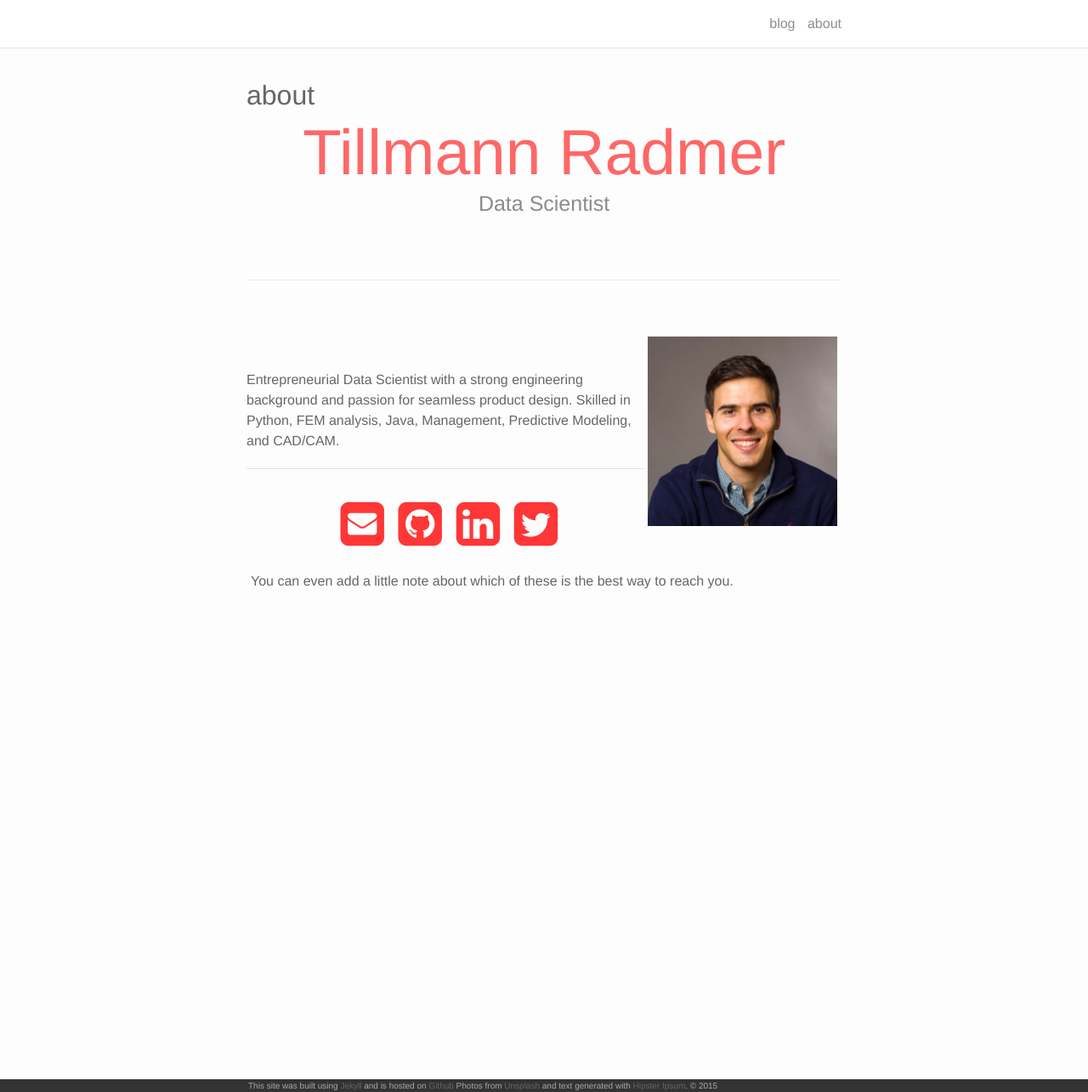
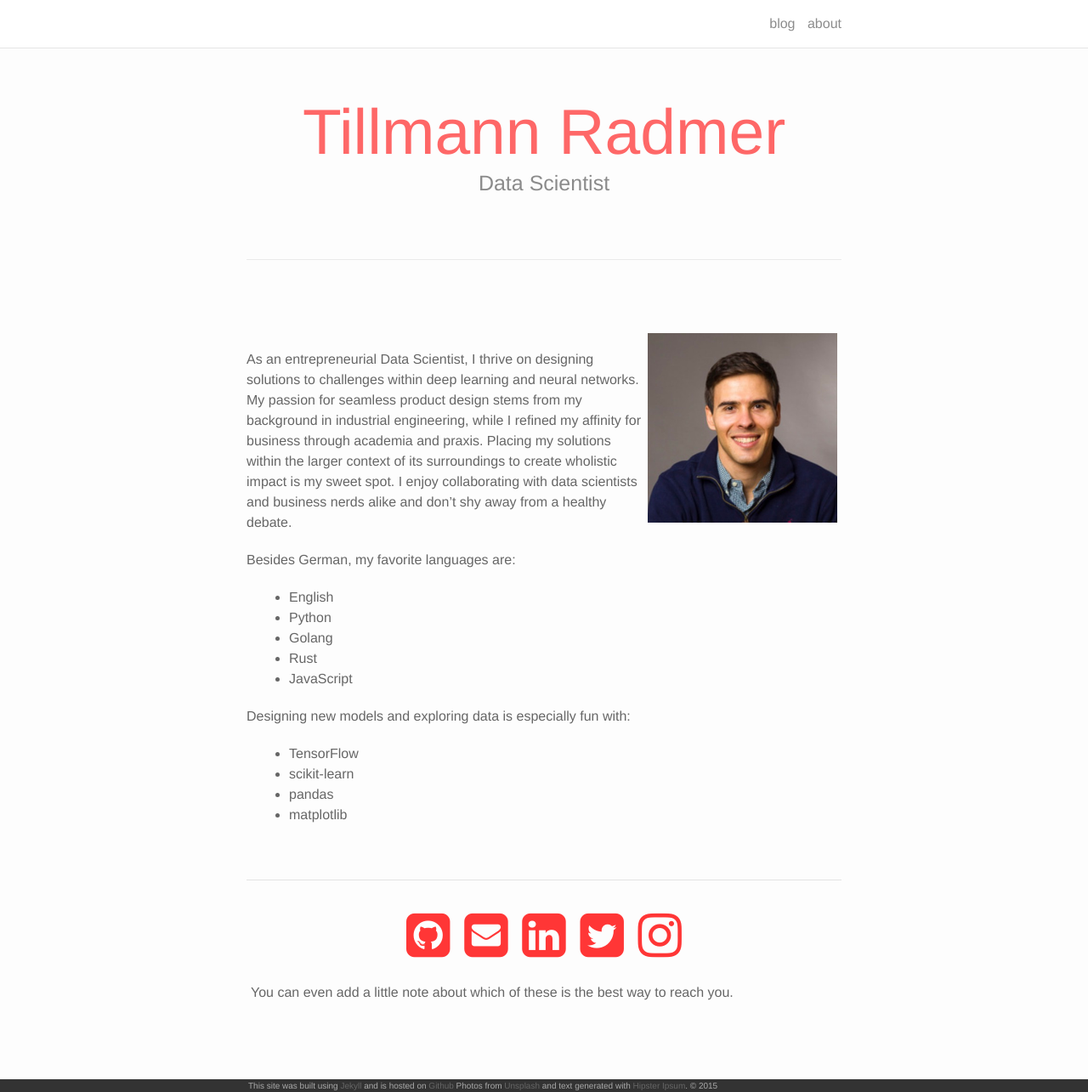
Before and after one commit to radmerti/radmerti.github.io, a Jekyll site: the page built from about.md, in a window 1280 px wide and 1285 px high. Shown: the whole window at 85% size. Built offline with Jekyll 4.4.1, drawn with Linux system fonts in a browser that asks for light colours; nearby versions of some CDN libraries.

Commit message:
Updated about page content and social links.

```diff
--- a/_config.yml
+++ b/_config.yml
@@ -10,6 +10,7 @@ author:
   github_username: radmerti
   linkedin_username: tillmannradmer
   twitter_username: till_tweets
+  instagram_username: tillmannradmer
 
 # Build settings
 markdown: kramdown
--- a/_includes/header.html
+++ b/_includes/header.html
@@ -5,8 +5,8 @@
         <!-- {{ site.title }} instead of blog -->
         <a class="page-link" href="{{ site.baseurl }}/">blog</a>
         {% for page in site.pages %}
-          {% if page.title %}
-            <a class="page-link" href="{{ page.url | prepend: site.baseurl }}">{{ page.title }}</a>
+          {% if page.button %}
+            <a class="page-link" href="{{ page.url | prepend: site.baseurl }}">{{ page.button }}</a>
           {% endif %}
         {% endfor %}
       </div>
--- a/_layouts/page.html
+++ b/_layouts/page.html
@@ -3,10 +3,18 @@ layout: default
 ---
 <div class="post">
 
-  <header class="post-header">
+  <div class="header-bar">
+    <h1>{{ page.title }}</h1>
+    <h2>{{ page.description }}</h2>
+    <br/>
+    <hr>
+    <br/>
+  </div>
+
+  <!-- <header class="post-header">
     <h1 class="post-title">{{ page.title }}</h1>
     <h5 class="post-description">{{ page.description }}</h5>
-  </header>
+  </header> -->
 
   <article class="post-content">
     {{ content }}
--- a/about.md
+++ b/about.md
@@ -1,29 +1,38 @@
 ---
 layout: page
-title: about
+button: about
+title: Tillmann Radmer
+description: Data Scientist
 permalink: /about/
 ---
-
-<div class="header-bar">
-  <h1>{{ site.author.first_name }} {{ site.author.last_name }}</h1>
-  <h2>Data Scientist</h2>
-  <br/>
-  <hr>
-  <br/>
-</div>
-
 <img class="col one right" src="/img/prof_pic.jpg">
 
 <br/>
-Entrepreneurial Data Scientist with a strong engineering background and passion for seamless product design. Skilled in Python, FEM analysis, Java, Management, Predictive Modeling, and CAD/CAM.
+As an entrepreneurial Data Scientist, I thrive on designing solutions to challenges within deep learning and neural networks. My passion for seamless product design stems from my background in industrial engineering, while I refined my affinity for business through academia and praxis. Placing my solutions within the larger context of its surroundings to create wholistic impact is my sweet spot. I enjoy collaborating with data scientists and business nerds alike and don't shy away from a healthy debate.
+
+Besides German, my favorite languages are:
+- English
+- Python
+- Golang
+- Rust
+- JavaScript
+
+Designing new models and exploring data is especially fun with:
+- TensorFlow
+- scikit-learn
+- pandas
+- matplotlib
+
+
 <br/>
 <hr/>
 <br/>
 <span class="contacticon center">
+	<a href="https://github.com/{{ site.author.github_username }}/" target="_blank"><i class="fa fa-github-square"></i></a>
 	<a href="mailto:{{ site.author.email }}"><i class="fa fa-envelope-square"></i></a>
-	<a href="https://github.com/{{ site.author.github_username }}/" target="_blank"><i class="fa fa-github-square"></i></a>
 	<a href="https://www.linkedin.com/in/{{ site.author.linkedin_username }}/" target="_blank"><i class="fa fa-linkedin-square"></i></a>
 	<a href="https://twitter.com/{{ site.author.twitter_username }}" target="_blank"><i class="fa fa-twitter-square"></i></a>
+  <a href="https://www.instagram.com/{{ site.author.instagram_username }}" target="_blank"><i class="fa fa-instagram"></i></a>
 </span>
 
 <div class="col three caption">
```
